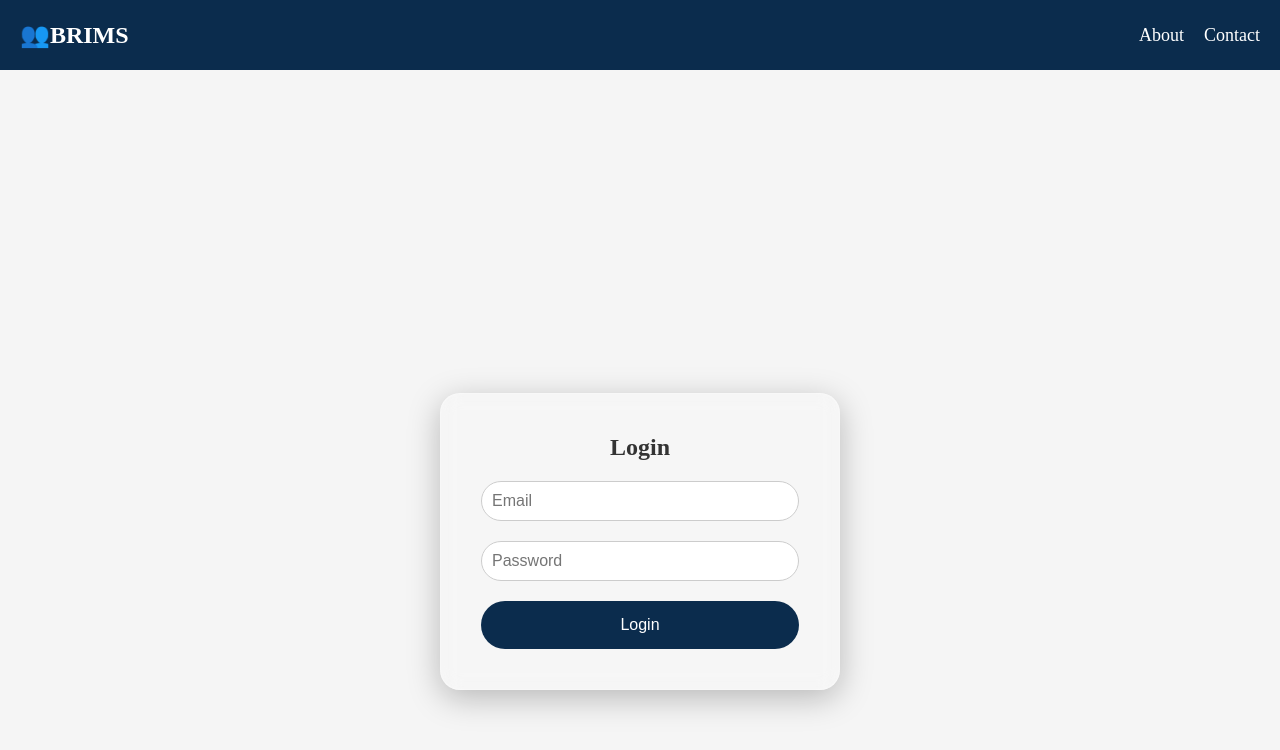
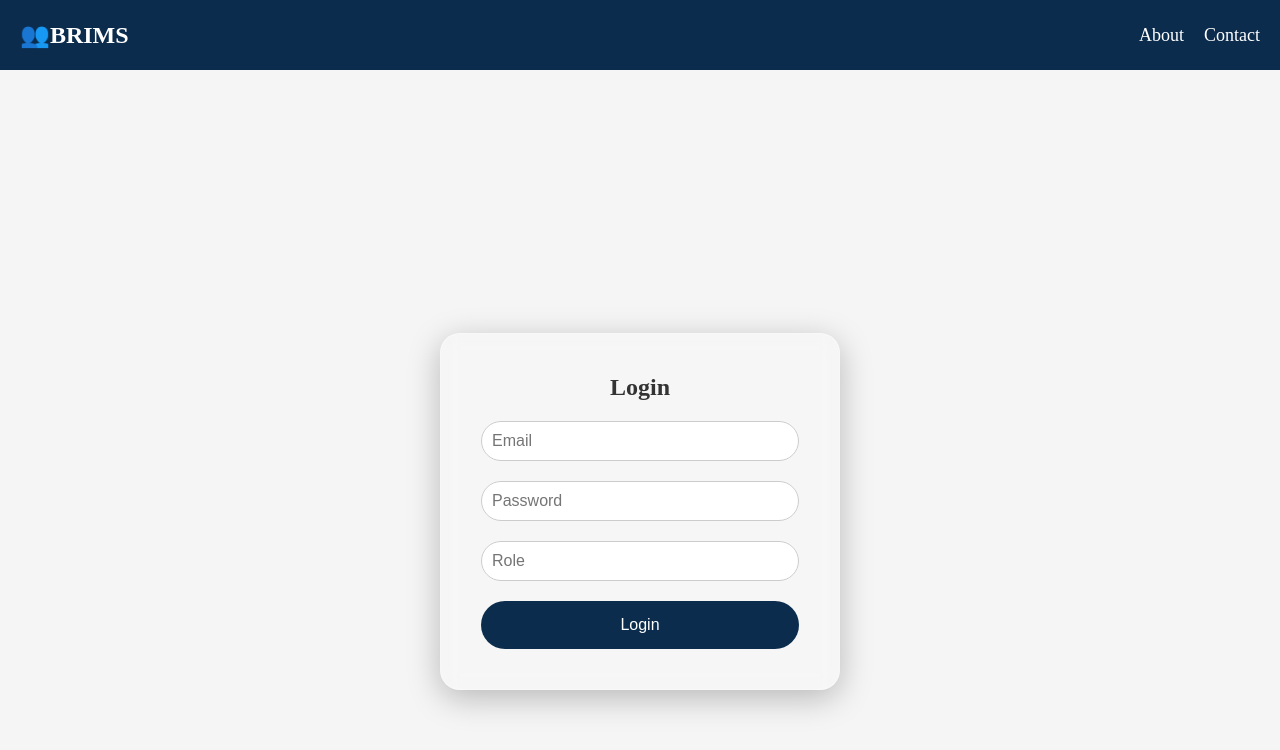
Before and after one commit to jellypie-cpu/2A-BRIMS, an Angular app: page /login in a window 1280 px wide. Shown: the top 750 px of the page. Built offline with nearby package versions, Linux system fonts and the light colour scheme.

Commit message:
3rd commit

```diff
--- a/src/app/components/auth/login/login.html
+++ b/src/app/components/auth/login/login.html
@@ -46,6 +46,14 @@
         required
       />
 
+      <input
+      type="role"
+      [(ngModel)]="role"
+      name="role"
+      placeholder="Role"
+      required
+    />
+
       <button type="submit">Login</button>
     </form>
 
--- a/src/app/components/auth/login/login.scss
+++ b/src/app/components/auth/login/login.scss
@@ -104,6 +104,16 @@
   border-radius: 30px;
   font-size: 16px;
 }
+
+.role-input {
+  width: 100%;
+  padding: 10px;
+  margin-bottom: 20px;
+  border: 1px solid #cccccc;
+  border-radius: 30px;
+  font-size: 16px;
+}
+
 .login-box button {
   width: 100%;
   padding: 15px;
--- a/src/app/components/auth/login/login.ts
+++ b/src/app/components/auth/login/login.ts
@@ -12,12 +12,13 @@ export class Login {
   email = '';
   password = '';
   message = '';
+role: any;
 
 login() {
-    if (this.email === 'maniscan@brims.com' && this.password === '1234') {
+    if (this.email === 'maniscan@brims.com' && this.password === '1234' && this.role === 'admin') {
       this.message = 'Login successful!';
     } else {
-      this.message = 'Invalid email or password';
+      this.message = 'Invalid credentials!';
     }
   }
 }
```
